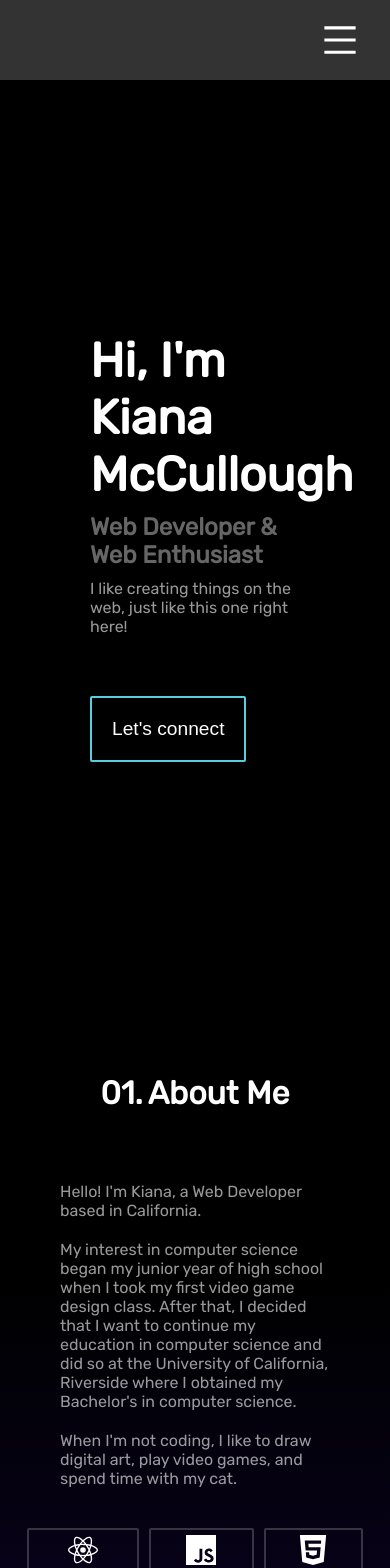
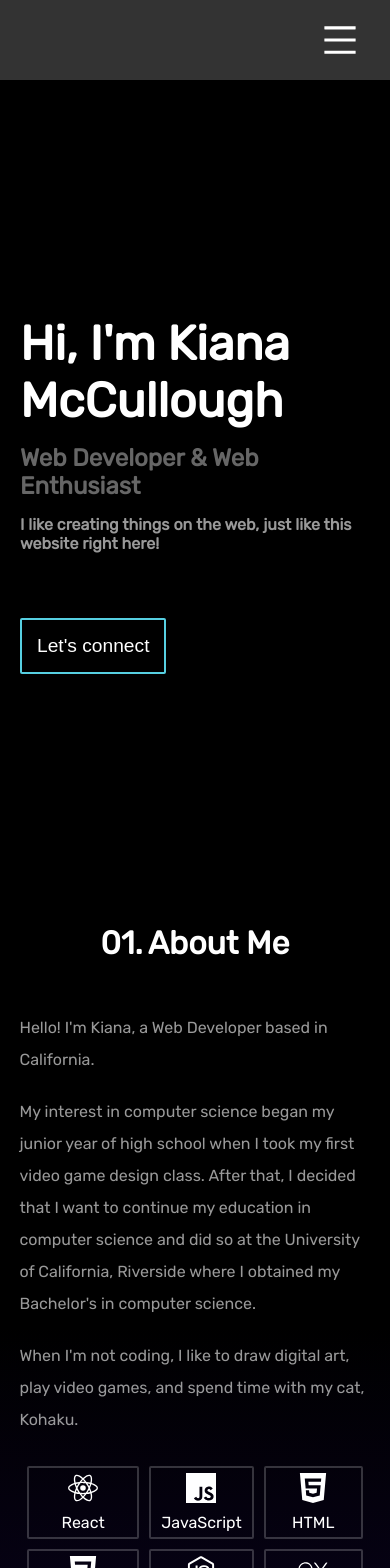
Before and after one commit to kianamcc/myportfolio, a React (Create React App) app: page / in a window 390 px wide. Shown: the top 1568 px of the page. Built offline with nearby package versions, Linux system fonts and the light colour scheme.

Commit message:
progress

```diff
--- a/src/App.css
+++ b/src/App.css
@@ -9,13 +9,14 @@
   width: 50px;
 }
 
-.section-title {
+
+.section-title, .contact-title {
   text-align: center;
   font-size: 3rem;
   font-weight: 700;
 }
 
-.section-title::before {
+.section-title::before, .contact-title::before {
   counter-increment: section-count;
   content: "0" counter(section-count) ".";
   margin-right: 5px;
@@ -28,18 +29,14 @@
   width: 60px;
 }
 
-
-.section-paragraph {
-  font-size: 1.4rem;
-  color: rgba(255, 255, 255, 0.6);
+.contact-title::after {
+  content: "";
+  display: block;
+  height: 10px;
+  width: 10px;
 }
 
-.section-paragraph::after {
-  content: "";
-  display: block;
-  width: 20px;
-  height: 20px;
-}
+
 
 .projects-section {
   padding-top: 100px;
@@ -81,7 +78,7 @@ h1,
 h2,
 h3,
 h4,
-p {
+p, ul, li {
   padding: 0;
   margin: 0;
 }
@@ -89,7 +86,7 @@ p {
 
 /* Laptops */
 @media (max-width: 1024px) {
-  .section-title {
+  .section-title, .contact-title {
     font-size: 2rem;
   }
   .section-paragraph {
@@ -119,6 +116,10 @@ Desktops
 
 /* Tablets */
 @media (max-width: 768px) {
+  .icon {
+    height: 30px;
+    width: 30px;
+  }
 
 }
 
@@ -127,6 +128,14 @@ Desktops
   .section-paragraph {
     font-size: 1rem;
   }
+
+.section-title::after {
+    content: "";
+    display: block;
+    height: 50px;
+    width: 50px;
+  }
+
   .icon {
     height: 30px;
     width: 30px;
--- a/src/components/about/About.css
+++ b/src/components/about/About.css
@@ -6,7 +6,8 @@
 }
 
 .about-container {
-  padding: 100px;
+  margin: auto;
+  width: 90%;
   height: 100vh;
 }
 
@@ -18,6 +19,19 @@
 .about-text {
   flex: 1;
   padding: 10px;
+  line-height: 2rem;
+}
+
+.section-paragraph {
+  font-size: 1.4rem;
+  color: rgba(255, 255, 255, 0.6);
+}
+
+.section-paragraph::after {
+  content: "";
+  display: block;
+  width: 20px;
+  height: 20px;
 }
 
 .technology-container {
@@ -58,18 +72,20 @@
     grid-template-rows: 1fr 1fr;
     grid-template-columns: repeat(4, 1fr);
   }
+
 }
 
 /* Mobile devices */
 @media only screen and (max-width: 640px) {
 
+
 }
 
 @media only screen and (max-width: 480px) {
-
+/*
   .about-container {
     padding: 100px 50px;
-  }
+  } */
 
   .technology-grid-container {
     grid-template-rows: 1fr 1fr;
@@ -80,6 +96,12 @@
   .technology-grid-container {
     gap: 10px;
   }
+  .about-text {
+    padding: 0;
+  }
+  .section-paragraph {
+    font-size: 1rem;
+  }
 }
 @media only screen and (max-width: 320px) {
 
--- a/src/components/about/About.js
+++ b/src/components/about/About.js
@@ -29,7 +29,7 @@ const About = () => {
             </p>
             <p className="section-paragraph">
               When I'm not coding, I like to draw digital art, play video games,
-              and spend time with my cat.
+              and spend time with my cat, Kohaku.
             </p>
           </div>
           <div className="technology-container">
@@ -63,6 +63,10 @@ const About = () => {
                 <div>PostgreSQL</div>
               </div>
               <div className="technology-item">
+                <SiPostgresql className="icon" />
+                <div>Python</div>
+              </div>
+              <div className="technology-item">
                 <FaGitAlt className="icon" />
                 <div>Git</div>
               </div>
--- a/src/components/contact/Contact.css
+++ b/src/components/contact/Contact.css
@@ -8,13 +8,20 @@
     display: flex;
     flex-direction: column;
     align-items: center;
+
 }
 
 .contact-form {
     display: flex;
     flex-direction: column;
     gap: 10px;
-    width: 600px;
+    width: 50vw;
+    /* width: 600px; */
+}
+
+.contact-description {
+    text-align: center;
+    padding: 0px 0px 10px 0px;
 }
 
 .name-input-box, .email-input-box {
@@ -55,4 +62,10 @@
         gap: 10px;
         width: 300px;
     }
+
+    .contact-container {
+        padding: 10px;
+        height: 100vh;
+        justify-content: center;
+    }
   }
--- a/src/components/contact/Contact.js
+++ b/src/components/contact/Contact.js
@@ -5,7 +5,7 @@ const Contact = () => {
   return (
     <section className="contact" id="contact">
       <div className="contact-container">
-        <h2 className="section-title">Contact</h2>
+        <h2 className="contact-title">Contact</h2>
         <p className="contact-description">
           Feel free to reach out to me and I will be in touch with you shortly!
         </p>
--- a/src/components/header/Header.css
+++ b/src/components/header/Header.css
@@ -7,12 +7,12 @@
 
 .header-container {
   height: 100vh;
-  padding: 0px 90px 0px 90px;
   display: flex;
   flex-direction: column;
   justify-content: center;
-  gap: 10px;
-  padding-top: 50px;
+  gap: 15px;
+  margin: auto;
+  width: 90%;
 }
 
 
@@ -96,8 +96,26 @@
 }
 
 /* Mobile devices */
+@media only screen and (max-width: 640px) {
+
+}
+
 @media (max-width: 480px) {
+.header-container {
+  padding: 0px 20px 0px 20px;
+}
   .intro {
     font-size: 3rem;
   }
+
+
+.connect-btn {
+  padding: 15px;
+  margin-top: 50px;
+  font-size: 1.2rem;
 }
+}
+
+@media only screen and (max-width: 320px) {
+
+}
--- a/src/components/header/Header.js
+++ b/src/components/header/Header.js
@@ -5,12 +5,12 @@ import { Link } from "react-scroll";
 const Header = () => {
   return (
     <header className="header" id="header">
-      <div className="header-container">
+      <section className="header-container">
         <h1 className="intro">Hi, I'm Kiana McCullough</h1>
         <h3 className="headline">Web Developer & Web Enthusiast</h3>
-        <p className="intro-description">
-          I like creating things on the web, just like this one right here!
-        </p>
+        <h4 className="intro-description">
+          I like creating things on the web, just like this website right here!
+        </h4>
         <button className="connect-btn">
           <Link
             to="contact"
@@ -23,7 +23,7 @@ const Header = () => {
           </Link>
         </button>
         <div className="header-links"></div>
-      </div>
+      </section>
     </header>
   );
 };
--- a/src/components/mobilenav/MobileNav.css
+++ b/src/components/mobilenav/MobileNav.css
@@ -18,18 +18,16 @@
     position: absolute;
     list-style-type: none;
     color: #ffff;
-    cursor: pointer;
-    top: 70px;
+    top: 100px;
     left: 0px;
     right: 0px;
     background-color: rgba(0, 0, 0, 0.8);
     display: flex;
     flex-direction: column;
-    justify-content: center;
     align-items: center;
     gap: 20px;
-    padding-bottom: 10px;
-    padding-top: 10px;
+    margin-left: auto;
+    width: 100%;
   }
 
   .mobile-nav-item a:hover {
@@ -47,7 +45,6 @@
     border: 2px solid #ffff;
     padding: 10px;
     border-radius: 2px;
-    cursor: pointer;
     transition: all 300ms linear;
   }
 
@@ -62,7 +59,6 @@
   flex-direction: row;
   justify-content: flex-end;
   align-items: center;
-
   height: 80px;
   width: 100%;
 
--- a/src/components/navbar/Navbar.js
+++ b/src/components/navbar/Navbar.js
@@ -15,6 +15,7 @@ const Navbar = () => {
               smooth={true}
               offset={-50}
               duration={500}
+              onClick={() => console.log("clicked")}
             >
               Home
             </Link>
--- a/src/components/projects/Projects.css
+++ b/src/components/projects/Projects.css
@@ -11,16 +11,18 @@
 
 .project-description {
   font-size: 1.2rem;
+    line-height: 2rem;
 }
 
 .projects-container {
-  padding: 0px 200px 50px 200px;
+  /* margin: auto;
+  width: 90%; */
+  /* height: 100vh; */
 }
 
 .projects-flex-container {
   display: flex;
   gap: 15px;
-  box-shadow: 10px 10px rgba(0, 0, 0, 0.2);
   padding: 10px;
   width: 100%;
   flex-wrap: wrap;
@@ -41,17 +43,20 @@
 
 .project-links {
   display: flex;
-  gap: 10px;
+  gap: 15px;
   flex-grow: 1;
   align-items: flex-end;
 }
 
+.project-links a {
+  color: white;
+}
+
 .project-img {
-  /* width: 100%;
-  height: 100%; */
   width: 100%;
   display: block;
   object-fit: cover;
+  border-radius: 5px;
 }
 
 .project-technologies {
--- a/src/components/projects/Projects.js
+++ b/src/components/projects/Projects.js
@@ -16,7 +16,6 @@ const Projects = (props) => {
   return (
     <section className="projects">
       <div className="projects-container">
-        {/* <h2 className="section-title">Featured Projects</h2> */}
         <div className="projects-flex-container">
           <div className="projects-container-left">
             <h3 className="project-title">{props.project.projectName}</h3>
@@ -28,8 +27,22 @@ const Projects = (props) => {
               {projectTechologiesDisplay}
             </div>
             <div className="project-links">
-              <AiFillGithub size={40} className="project-github" />
-              <IoMdOpen size={40} className="project-code" />
+              <a
+                href={props.project.githubLink}
+                className="githubLink"
+                target="_blank"
+                rel="noreferrer"
+              >
+                <AiFillGithub size={40} className="project-github" />
+              </a>
+              <a
+                href={props.project.liveDemoLink}
+                className="githubLink"
+                target="_blank"
+                rel="noreferrer"
+              >
+                <IoMdOpen size={40} className="project-code" />
+              </a>
             </div>
           </div>
           <div className="projects-container-right">
--- a/src/projectData.js
+++ b/src/projectData.js
@@ -8,8 +8,8 @@ const projectData = [
     projectDescription:
       "U4Ea is a website made for the U4Ea mobile application. Made using React and HTML/CSS, it introduces users with information and scientific links to the healing power of sound through binaural beats.",
     projectTechnologies: ["React", "CSS", "Node.js", "Express.js", "MySQL"],
-    githubLink: "test",
-    sourceCodeLink: "test2",
+    githubLink: "http://github.com/U4EaData/Landing-Page",
+    liveDemoLink: "http://u4ea.onrender.com/",
   },
   {
     id: 1,
@@ -19,7 +19,7 @@ const projectData = [
       "CatFinder is a web application that gives users access to over 1k+ cats in shelters ready for adoption, CatFinder provides an easy user interface for adoption seekers. CatFinder allows users to favorite cats to their local storage so they can view their cats of interest at anytime and update it as well as needed.",
     projectTechnologies: ["React", "CSS"],
     githubLink: "test",
-    sourceCodeLink: "test2",
+    liveDemoLink: "test2",
   },
   {
     id: 2,
@@ -34,8 +34,8 @@ const projectData = [
       "Express.js",
       "Cheerio.js",
     ],
-    githubLink: "test",
-    sourceCodeLink: "test2",
+    githubLink: "http://github.com/kianamcc/subscraper",
+    liveDemoLink: "http://subscraper.onrender.com/",
   },
 ];
 
```
